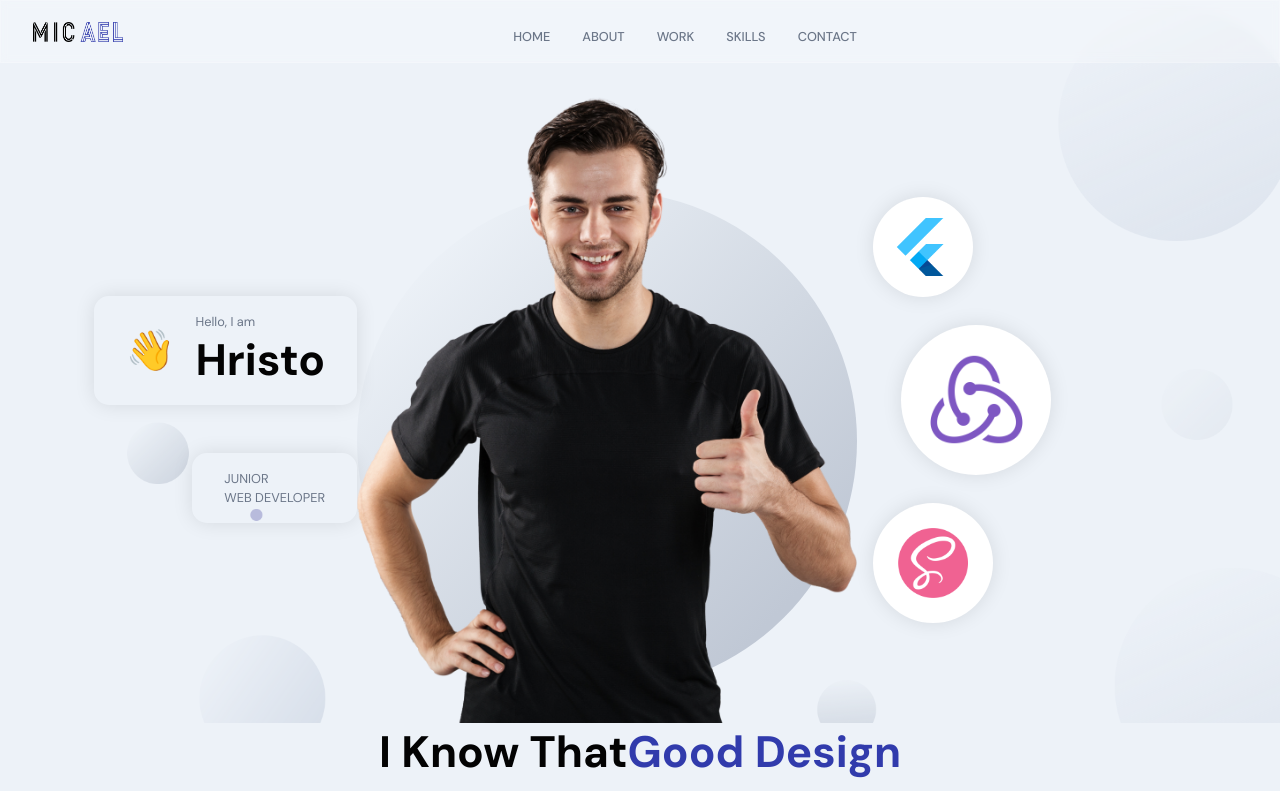
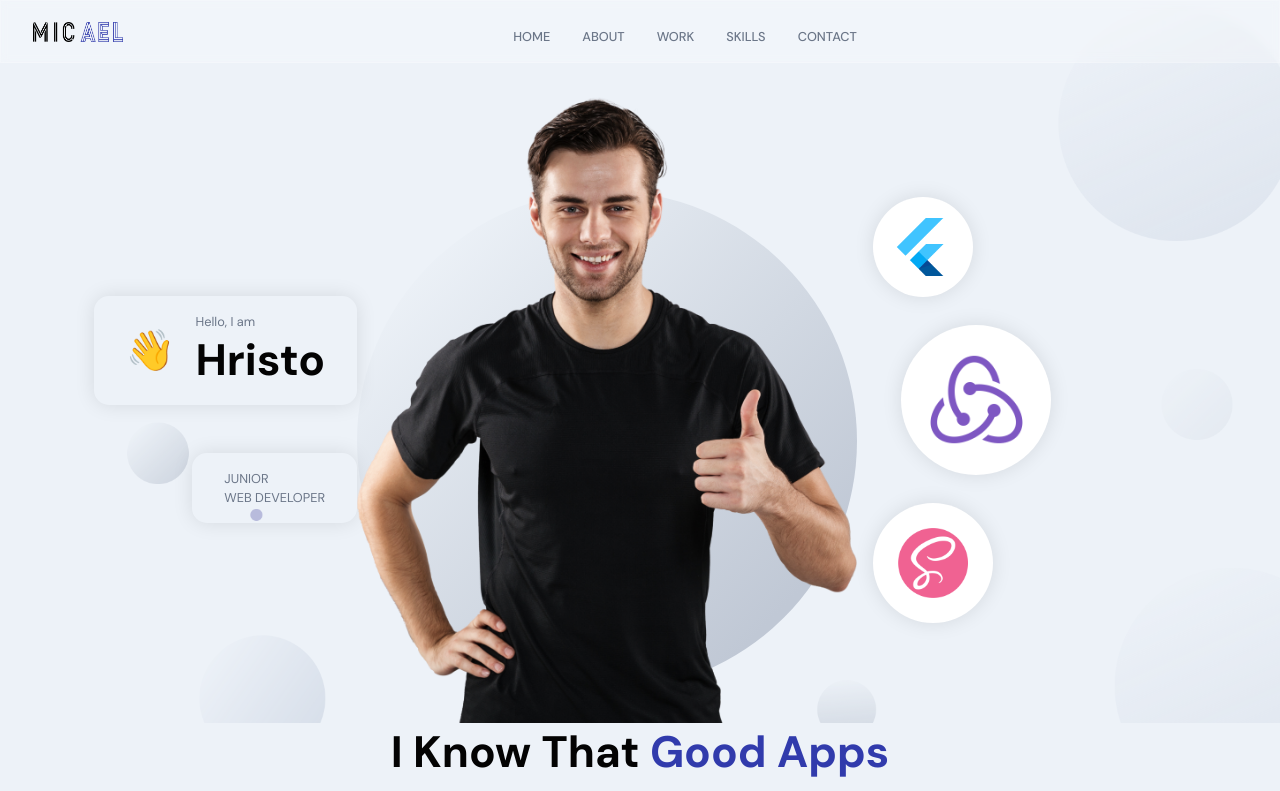
Before and after one commit to HristoYonkov/React_Portfolio_App, a React (Create React App) app in the folder PortfolioApp/frontend_react/: page / in a window 1280 px wide. Shown: the top 791 px of the page. Built offline with nearby package versions, Linux system fonts and the light colour scheme.

Commit message:
fixed spacing on heading

```diff
--- a/PortfolioApp/frontend_react/src/container/About/About.jsx
+++ b/PortfolioApp/frontend_react/src/container/About/About.jsx
@@ -15,13 +15,7 @@ const abouts = [
 const About = () => {
     return (
         <>
-            <h2 className='head-text'>
-                I Know That
-                <span>Good Design</span>
-                <br />
-                means
-                <span>Good Business</span>
-            </h2>
+            <h2 className='head-text'>I Know That <span>Good Apps</span><br />means <span>Good Business</span></h2>
 
             <div className='app__profiles'>
                 {abouts.map((about, index) => (
```
